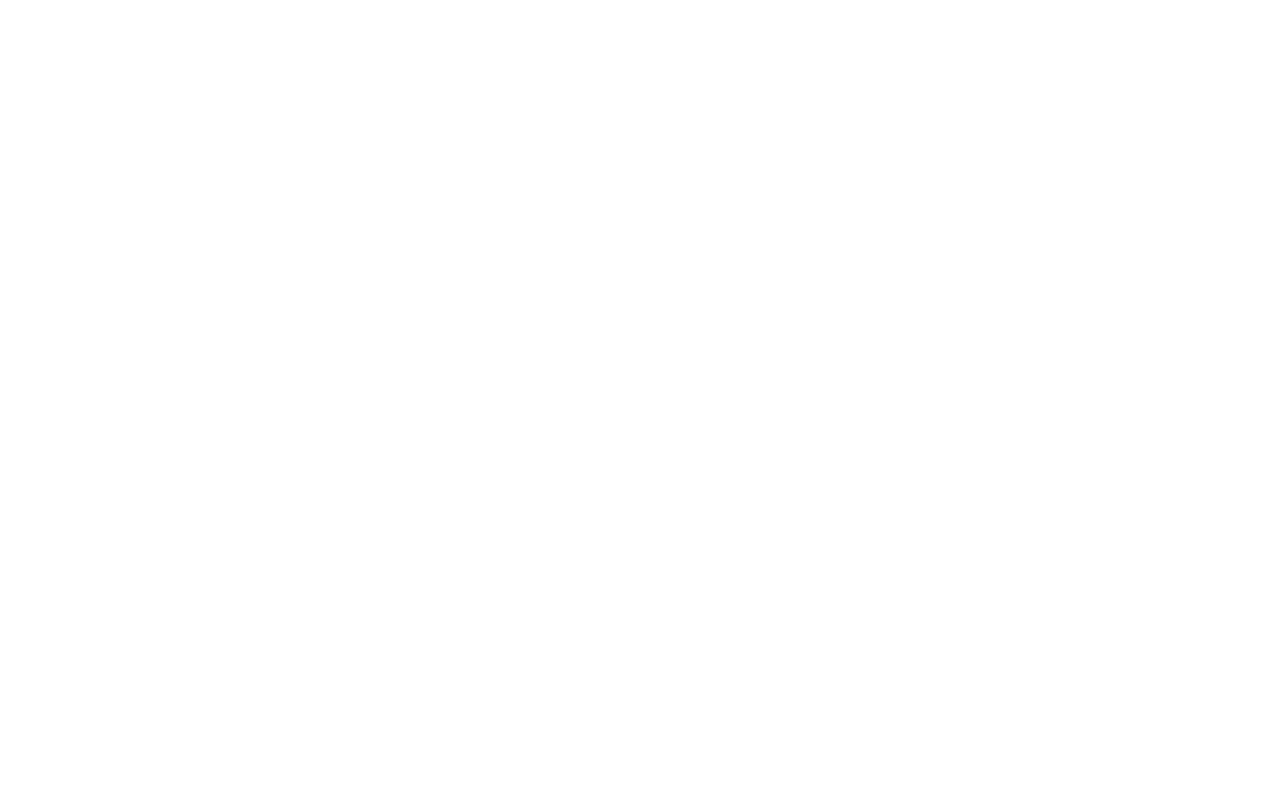
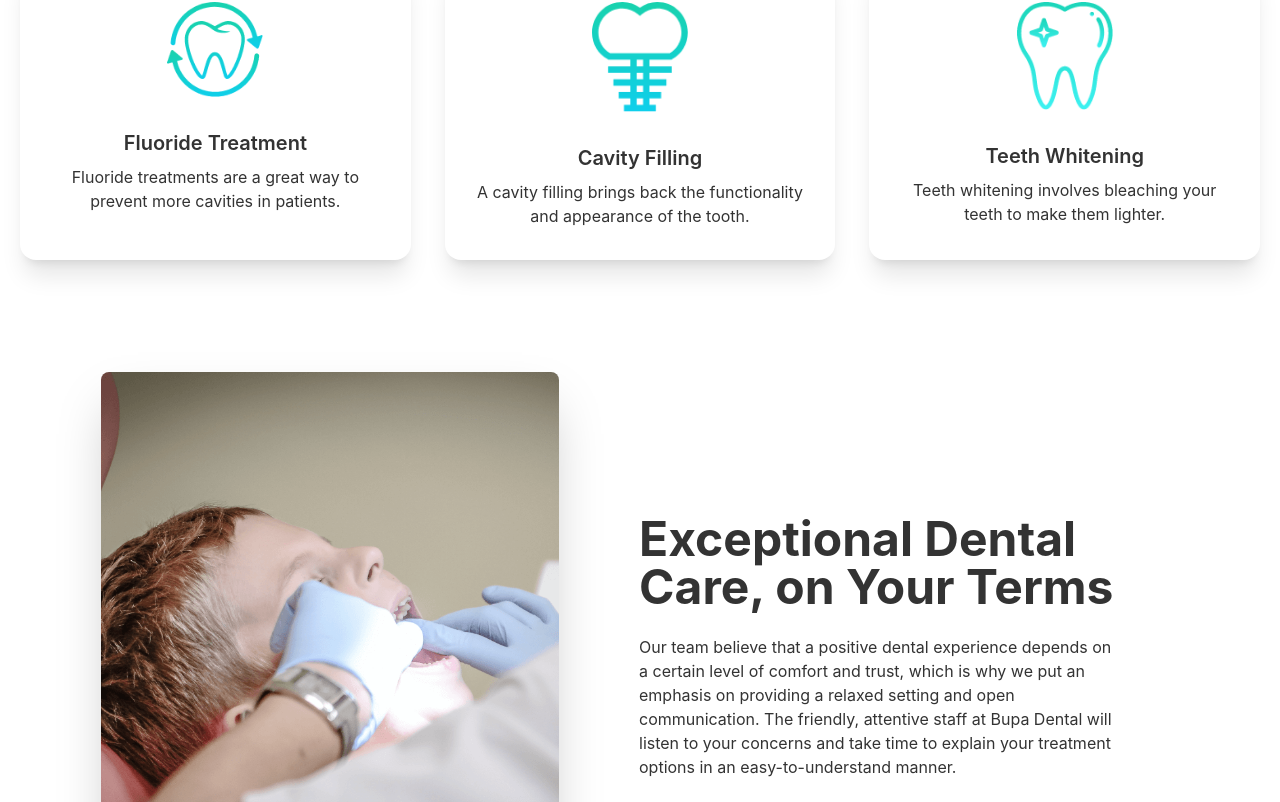
Before and after one commit to rifatahmed787/react-doctor-portal-full-client, a React (Create React App) app: page / in a window 1280 px wide. Shown: the part 1258-2060 px from the top of the page. Before the commit the page ends 1036 px from the top, so only its background shows below. Built offline with nearby package versions, Linux system fonts and the light colour scheme.

Commit message:
home treatment added

```diff
--- a/src/pages/Home/Banner.js
+++ b/src/pages/Home/Banner.js
@@ -9,7 +9,7 @@
         <img src={bg} alt="" />
       </figure>
       <div className="hero-content flex-col lg:flex-row-reverse">
-        <img src={img1} className="rounded-lg shadow-2xl w-1/2" alt="" />
+        <img src={img1} className="rounded-lg shadow-2xl lg:w-1/2" alt="" />
         <div>
           <h1 className="text-5xl font-bold">Your New Smile Starts Here</h1>
           <p className="py-6">
--- a/src/pages/Home/Home.js
+++ b/src/pages/Home/Home.js
@@ -1,12 +1,16 @@
 import React from "react";
 import Banner from "./Banner";
 import InfoCards from "./InfoCards/InfoCards";
+import Services from "./Services/Services";
+import Treatment from "./Treatment/Treatment";
 
 const Home = () => {
   return (
     <div className="mx-5">
       <Banner></Banner>
       <InfoCards></InfoCards>
+      <Services></Services>
+      <Treatment></Treatment>
     </div>
   );
 };
--- a/src/pages/Home/InfoCards/InfoCard.js
+++ b/src/pages/Home/InfoCards/InfoCard.js
@@ -3,7 +3,7 @@
 const InfoCard = ({ data }) => {
   const { name, icon, description, bgClass } = data;
   return (
-    <div className={`card card-side shadow-xl text-white p-6 ${bgClass}`}>
+    <div className={`card lg:card-side shadow-xl text-white p-6 ${bgClass}`}>
       <figure>
         <img src={icon} alt="" />
       </figure>
--- /dev/null
+++ b/src/pages/Home/Services/ServiceCard.js
@@ -0,0 +1,18 @@
+import React from "react";
+
+const ServiceCard = ({ data }) => {
+  const { name, description, img } = data;
+  return (
+    <div className="card bg-base-100 shadow-xl">
+      <figure className="px-10 pt-10">
+        <img src={img} alt="Shoes" className="rounded-xl w-24" />
+      </figure>
+      <div className="card-body items-center text-center">
+        <h2 className="card-title">{name}</h2>
+        <p>{description}</p>
+      </div>
+    </div>
+  );
+};
+
+export default ServiceCard;
--- /dev/null
+++ b/src/pages/Home/Services/Services.js
@@ -0,0 +1,49 @@
+import React from "react";
+import fluoride from "../../../assets/images/fluoride.png";
+import cavity from "../../../assets/images/cavity.png";
+import whitening from "../../../assets/images/whitening.png";
+import ServiceCard from "./ServiceCard";
+
+const Services = () => {
+  const serviceData = [
+    {
+      id: 1,
+      name: "Fluoride Treatment",
+      description:
+        "Fluoride treatments are a great way to prevent more cavities in patients.",
+      img: fluoride,
+    },
+    {
+      id: 2,
+      name: "Cavity Filling",
+      description:
+        "A cavity filling brings back the functionality and appearance of the tooth.",
+      img: cavity,
+    },
+    {
+      id: 3,
+      name: "Teeth Whitening",
+      description:
+        "Teeth whitening involves bleaching your teeth to make them lighter.",
+      img: whitening,
+    },
+  ];
+
+  return (
+    <div className="mt-20">
+      <div className="text-center">
+        <h3 className="text-xl font-bold text-primary uppercase">
+          our services
+        </h3>
+        <h2 className="text-3xl font-bold ">Services We Provide</h2>
+      </div>
+      <div className="grid sm:grid-cols-1 md:grid-cols-2 lg:grid-cols-3 gap-[34px] mt-10">
+        {serviceData.map((data) => (
+          <ServiceCard key={data.id} data={data}></ServiceCard>
+        ))}
+      </div>
+    </div>
+  );
+};
+
+export default Services;
--- /dev/null
+++ b/src/pages/Home/Treatment/Treatment.js
@@ -0,0 +1,32 @@
+import React from "react";
+import treatment from "../../../assets/images/treatment.png";
+
+const Treatment = () => {
+  return (
+    <div className="hero py-24">
+      <div className="hero-content flex-col lg:flex-row">
+        <img
+          src={treatment}
+          className="w-[458px] rounded-lg shadow-2xl"
+          alt=""
+        />
+        <div className="lg:w-1/2 lg:px-16">
+          <h1 className="text-5xl font-bold">
+            Exceptional Dental Care, on Your Terms
+          </h1>
+          <p className=" text-base my-6">
+            Our team believe that a positive dental experience depends on a
+            certain level of comfort and trust, which is why we put an emphasis
+            on providing a relaxed setting and open communication. The friendly,
+            attentive staff at Bupa Dental will listen to your concerns and take
+            time to explain your treatment options in an easy-to-understand
+            manner.
+          </p>
+          <button className="btn btn-primary absolute">Get Started</button>
+        </div>
+      </div>
+    </div>
+  );
+};
+
+export default Treatment;
```
